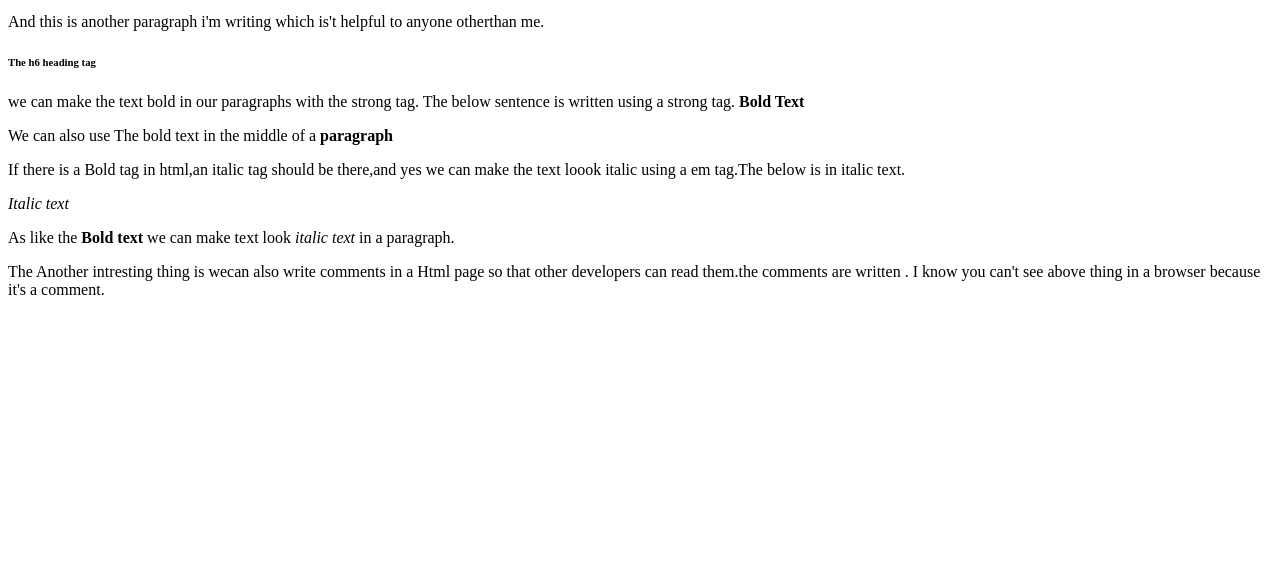
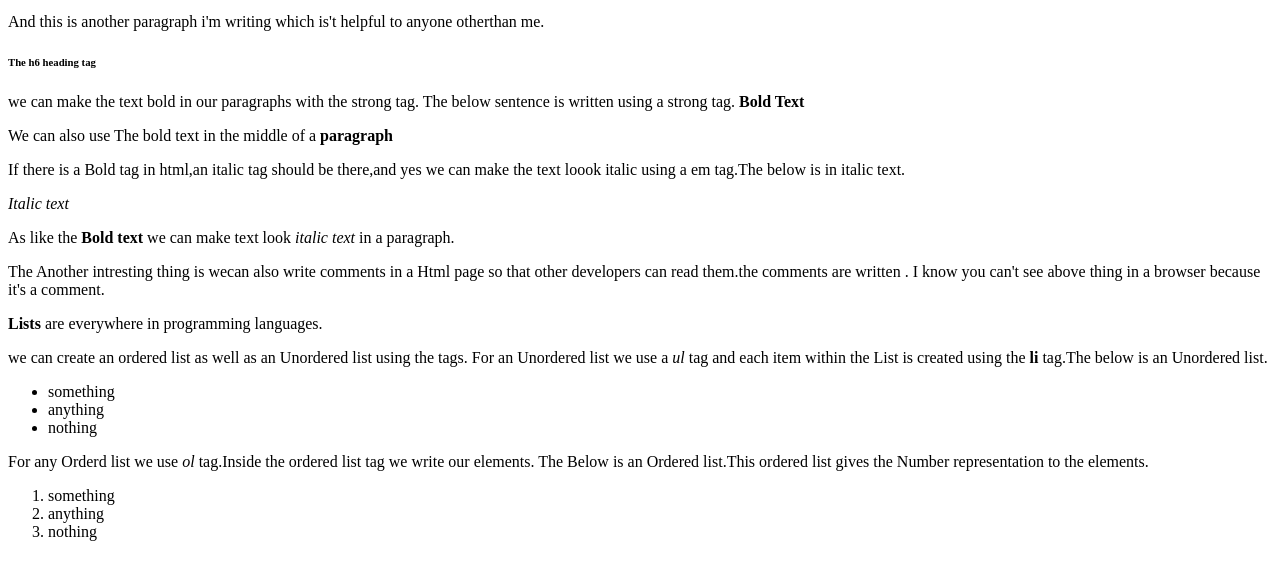
Before and after one commit to Surya-Chandra-Reddy/git_test, a plain HTML site: page html_boilerplate/index.html in a window 1280 px wide. Shown: the part 101-680 px from the top of the page. Drawn offline with Linux system fonts and the light colour scheme.

Commit message:
html_boilerplate

```diff
--- a/html_boilerplate/index.html
+++ b/html_boilerplate/index.html
@@ -31,5 +31,25 @@
         <!-- in these brackets-->.
         I know you can't see above thing in a browser because it's a comment.
     </p>
+    <p><strong>Lists</strong> are everywhere in programming languages.</p>
+    <p>we can create an ordered list as well as an Unordered list using the tags.
+        For an Unordered list we use a <em>ul</em> tag and each item within the List
+        is created using the <strong>li</strong> tag.The below is an Unordered list.
+    </p>
+    <ul>
+        <li>something</li>
+        <li>anything</li>
+        <li>nothing</li>
+    </ul>
+    <p>
+        For any Orderd list we use <em>ol</em> tag.Inside the ordered list tag we write our elements.
+        The Below is an Ordered list.This ordered list gives the Number representation to the elements.
+    </p>
+    <ol>
+        <li>something</li>
+        <li>anything</li>
+        <li>nothing</li>
+    </ol>
+
 </body>
 </html>
```
Also changed, not shown: html_boilerplate/links_images/links.html (added, +27 -0 lines), html_boilerplate/links_images/pages/about.html (added, +13 -0 lines).
